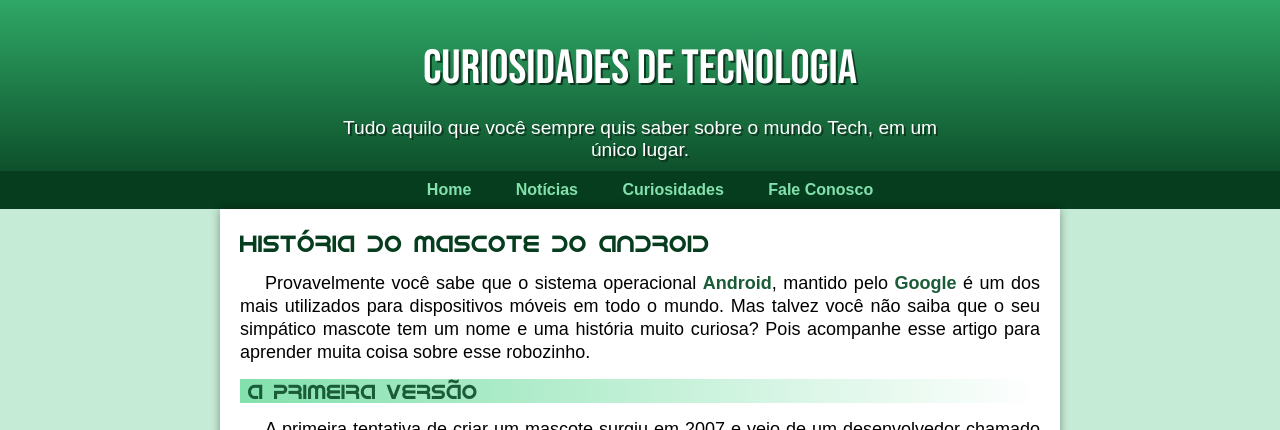
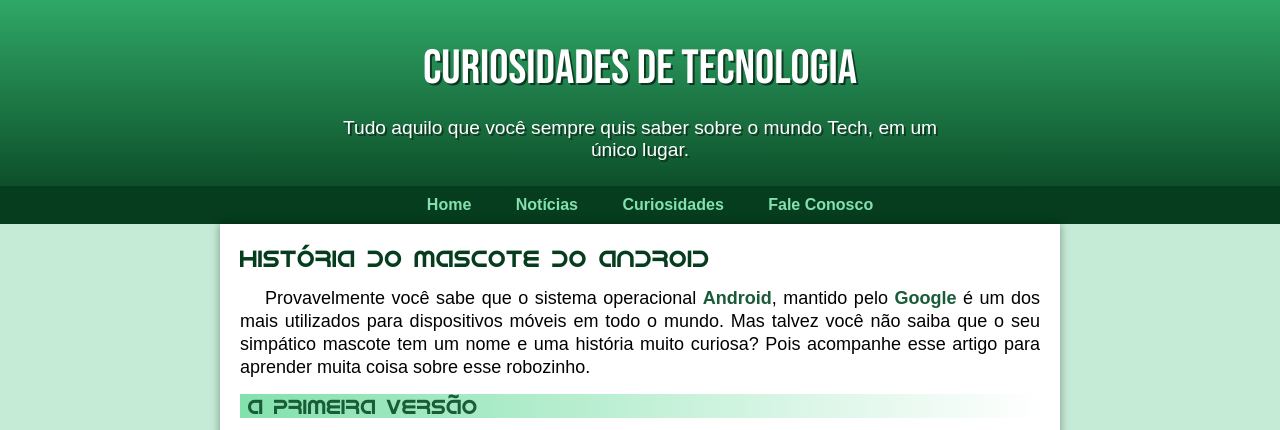
Before and after one commit to sergiotavaresrj/projeto-android, a plain HTML site: page index.html in a window 1280 px wide. Shown: the top 430 px of the page. Drawn offline with Linux system fonts and the light colour scheme.

Commit message:
margin to padding

```diff
--- a/style/style.css
+++ b/style/style.css
@@ -56,7 +56,7 @@ header > p {
     max-width: 600px;
     margin: auto;
     padding: 0px 10px;
-    margin-bottom: 10px;
+    padding-bottom: 25px;
     text-shadow: 2px 2px 0px rgba(0, 0, 0, 0.434);
 }
 
```
